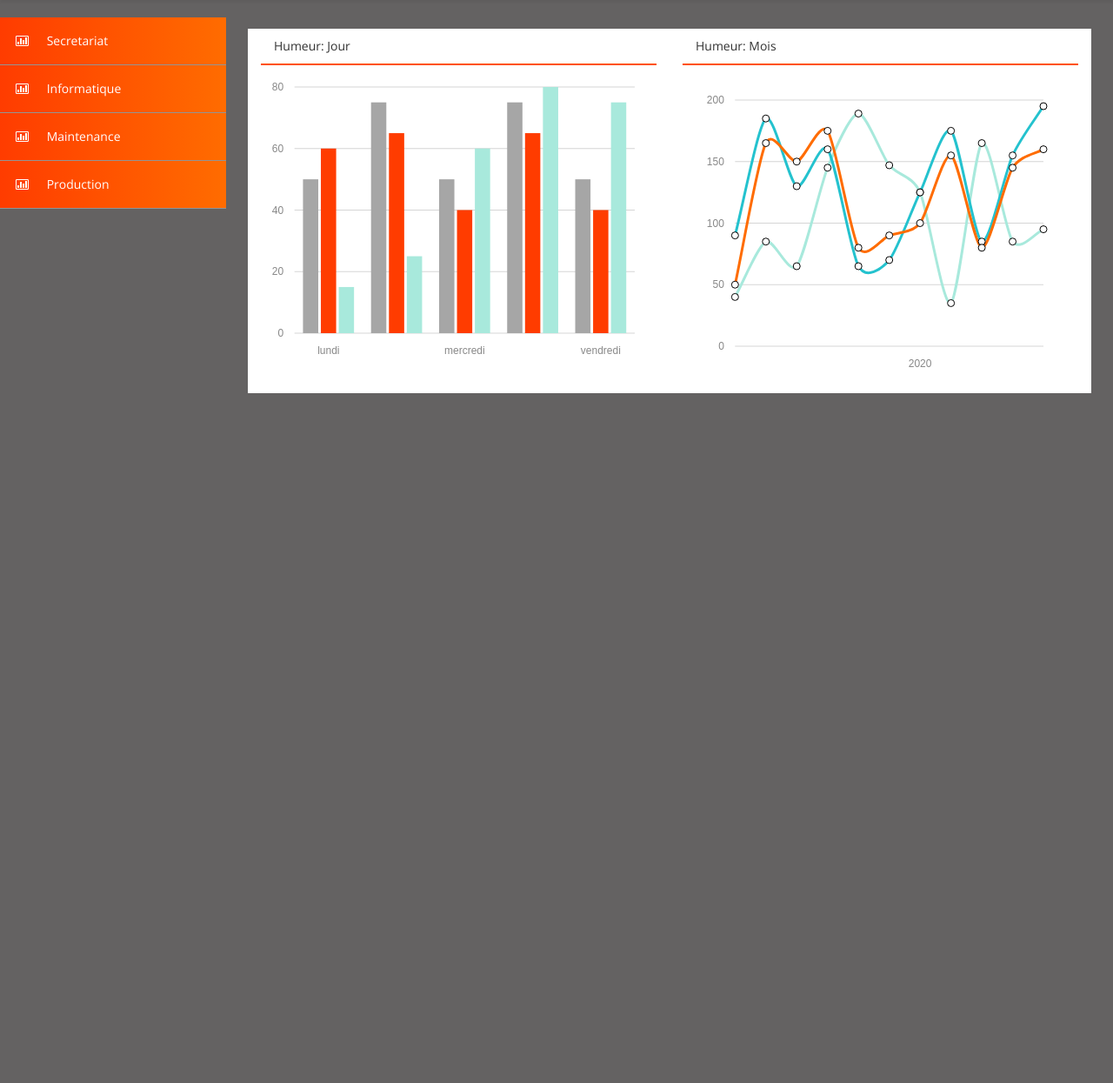
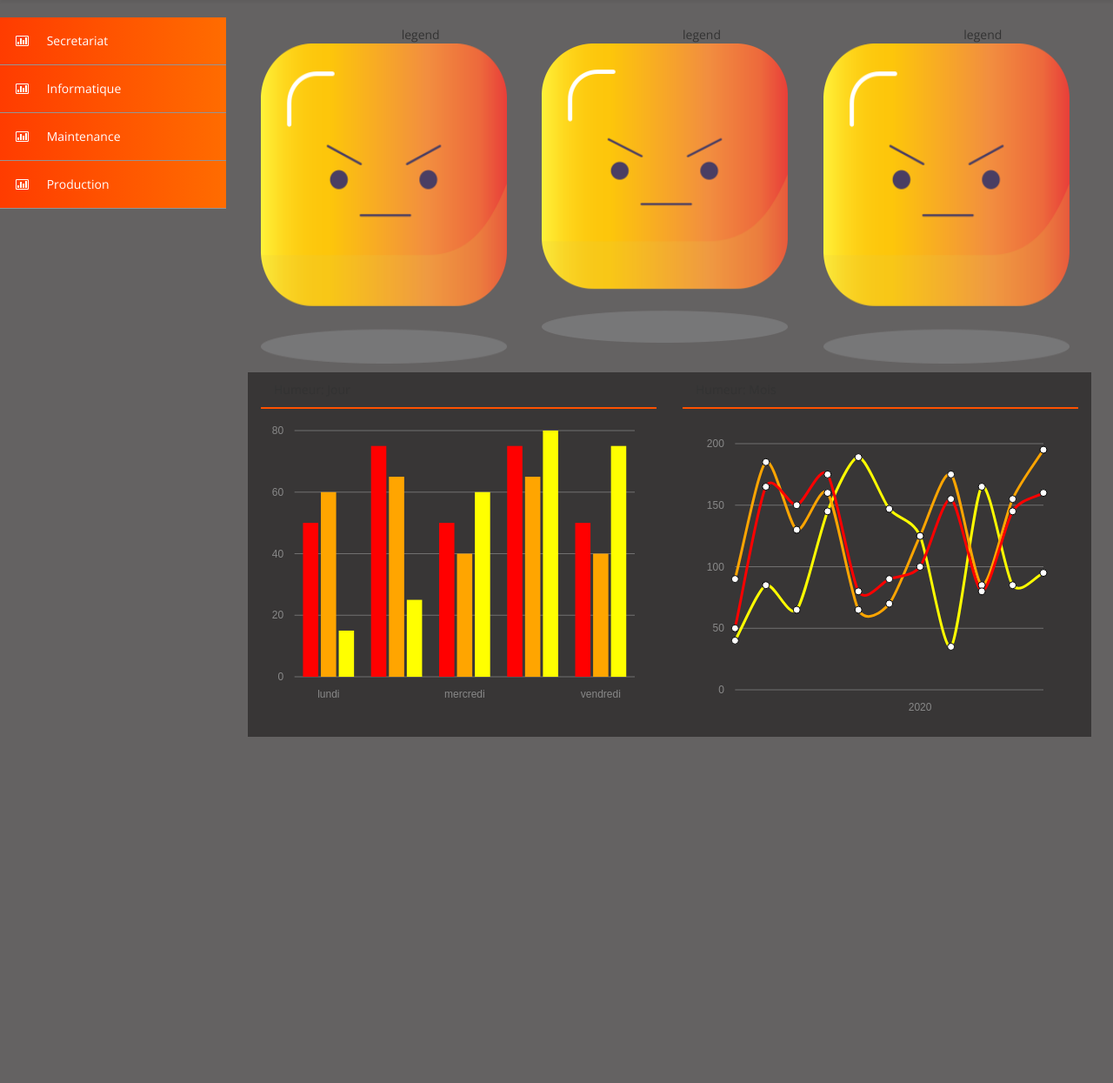
Before and after one commit to skyrebel/softrh, a PHP site: page /hybrid-admin-free-web-template/chart.html in a window 1280 px wide. Shown: the part 60-1305 px from the top of the page at 87% size. Run offline with PHP 8.4, Linux system fonts and the light colour scheme; grey boxes are pictures that could not be loaded.

Commit message:
modification design dashboard

```diff
--- a/hybrid-admin-free-web-template/assets/css/custom-styles.css
+++ b/hybrid-admin-free-web-template/assets/css/custom-styles.css
@@ -15,7 +15,7 @@ body {
 }
 
 .bg-graphics {
-    background-color: rgb(255, 255, 255);
+    background-color: rgb(56, 54, 54);
 }
 
  #wrapper {
--- a/hybrid-admin-free-web-template/assets/js/custom-scripts.js
+++ b/hybrid-admin-free-web-template/assets/js/custom-scripts.js
@@ -56,7 +56,7 @@
                 xkey: 'y',
                 ykeys: ['a', 'b', 'c'],
                 labels: ['Series A', 'Series B', 'Series C'],
-				barColors: ['#A6A6A6','#FF3C00','#A8E9DC'],
+				barColors: ['red','orange','yellow'],
                 hideHover: 'auto',
                 resize: true
             });
@@ -92,7 +92,7 @@
       resize: true,
       pointFillColors:['#ffffff'],
       pointStrokeColors: ['black'],
-       lineColors:['#FF6C00','#24C2CE', '#A8E9DC']
+       lineColors:['red','orange','yellow']
 
             });
 
--- a/hybrid-admin-free-web-template/chart.html
+++ b/hybrid-admin-free-web-template/chart.html
@@ -110,9 +110,7 @@
                         <li><a href="#"><i class="fa fa-sign-out fa-fw"></i> Logout</a>
                         </li>
                     </ul>
-                    <!-- /.dropdown-user -->
                 </li>
-                <!-- /.dropdown -->
             </ul>
         </nav>
         <!--/. NAV TOP  -->
@@ -131,38 +129,49 @@
                     <li>
                         <a href="chart.html" class="active-menu"><i class="fa fa-bar-chart-o"></i> Production</a>
                     </li>
-
                 </ul>
-
             </div>
-
         </nav>
         <!-- /. NAV SIDE  -->
         <div id="page-wrapper">
             <div id="page-inner">
                 <!-- /. ROW  -->
                 <div class="row">
-                    <div class="col">
+                    <div class="col-lg-4">
                         <div class="row">
-                            <div class="col-lg-6"></div>
-                            <div class="col-lg-6"></div>
+                            <div class="col-lg-6">
+                                <p><img href="#" class="img-fluid" src="../media/stresse.png" alt="image" width="283"
+                                height="368"></p>
+                            </div>
+                            <div class="col-lg-6">
+                                <div>legend</div>
+                            </div>
                         </div>
                     </div>
-                    <div class="col">
+                    <div class="col-lg-4">
                         <div class="row">
-                            <div class="col-lg-6"></div>
-                            <div class="col-lg-6"></div>
+                            <div class="col-lg-6">
+                                <p><img href="#" class="img-fluid" src="../media/stresse.png" alt="image" width="283"
+                                ></p>
+                            </div>
+                            <div class="col-lg-6">
+                                <div>legend</div>
+                            </div>
                         </div>
                     </div>
-                    <div class="col">
+                    <div class="col-lg-4">
                         <div class="row">
-                            <div class="col-lg-6"></div>
-                            <div class="col-lg-6"></div>
+                            <div class="col-lg-6">
+                                <p><img href="#" class="img-fluid" src="../media/stresse.png" alt="image" width="283"
+                                height="368"></p>
+                            </div>
+                            <div class="col-lg-6">
+                                <div>legend</div>
+                            </div>
                         </div>
                     </div>
                 </div>
                 <div class="row bg-graphics">
-
                     <div class="col-xs-12 col-sm-12 col-md-6 bg-graphics p-lg-3">
                         <div class="">
                             <div class="panel-heading">
```
